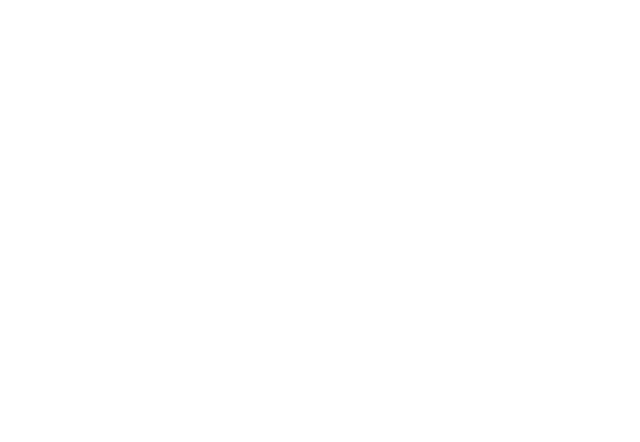
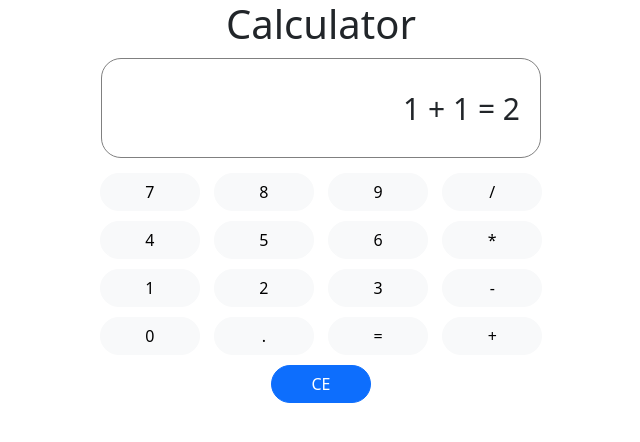
Before and after one commit to Ileenfdz/Exercise-Calculator-JS, a website built with Parcel: page src/index.html in a window 1280 px wide. Shown: the whole page, without its empty margins (319-959 px from the left). Built offline with nearby package versions, Linux system fonts and the light colour scheme.

Commit message:
design finished

```diff
--- a/package.json
+++ b/package.json
@@ -13,6 +13,7 @@
   "author": "",
   "license": "ISC",
   "devDependencies": {
+    "@babel/core": "^7.16.0",
     "jest": "^27.2.5",
     "parcel-bundler": "^1.9.4"
   }
--- /dev/null
+++ b/src/index.css
@@ -0,0 +1,28 @@
+header {
+    text-align: center;
+}
+
+.screen {
+    width: 440px;
+    height: 100px;
+    border: 1px solid gray;
+    border-radius: 20px;
+    margin: 10px auto;
+    padding: 20px;
+
+    display: flex;
+    justify-content: flex-end;
+    align-items: center;
+
+    font-size: 30px;
+}
+
+button {
+    width: 100px;
+    margin: 5px;
+}
+
+.keyboard {
+    margin: 0 auto;
+    text-align: center;
+}
--- a/src/index.html
+++ b/src/index.html
@@ -5,9 +5,51 @@
     <meta http-equiv="X-UA-Compatible" content="IE=edge">
     <meta name="viewport" content="width=device-width, initial-scale=1.0">
     <title>Document</title>
+    <link href="https://cdn.jsdelivr.net/npm/bootstrap@5.1.3/dist/css/bootstrap.min.css" rel="stylesheet" integrity="sha384-1BmE4kWBq78iYhFldvKuhfTAU6auU8tT94WrHftjDbrCEXSU1oBoqyl2QvZ6jIW3" crossorigin="anonymous">
+    <link rel="stylesheet" href="index.css">
 </head>
 <body>
-    <div id="app"></div>
+    <div id="app">
+
+        <header>
+            <h1>Calculator</h1>
+        </header>
+
+        <section class="screen">
+            <span>1 + 1 = 2</span>
+        </section>
+
+        <section class="keyboard">
+            <div class="firstRow">
+                <button class="btn btn-light rounded-pill">7</button>
+                <button class="btn btn-light rounded-pill">8</button>
+                <button class="btn btn-light rounded-pill">9</button>
+                <button id="division" class="btn btn-light rounded-pill">/</button>
+            </div>
+            <div class="secondRow">
+                <button class="btn btn-light rounded-pill">4</button>
+                <button class="btn btn-light rounded-pill">5</button>
+                <button class="btn btn-light rounded-pill">6</button>
+                <button id="multiplication" class="btn btn-light rounded-pill">*</button>
+            </div>
+            <div class="thirdRow">
+                <button class="btn btn-light rounded-pill">1</button>
+                <button class="btn btn-light rounded-pill">2</button>
+                <button class="btn btn-light rounded-pill">3</button>
+                <button id="subtraction" class="btn btn-light rounded-pill">-</button>
+            </div>
+            <div class="fourthRow">
+                <button class="btn btn-light rounded-pill">0</button>
+                <button class="btn btn-light rounded-pill">.</button>
+                <button class="btn btn-light rounded-pill">=</button>
+                <button id="addition" class="btn btn-light rounded-pill">+</button>
+            </div>
+            <div class="fifthRow">
+                <button id="reset-screen" class="btn btn-primary rounded-pill">CE</button>
+            </div>
+        </section>
+
+    </div>
     <script src="./index.js"></script>
 </body>
 </html>
```
Also changed, not shown: 1 other file.
